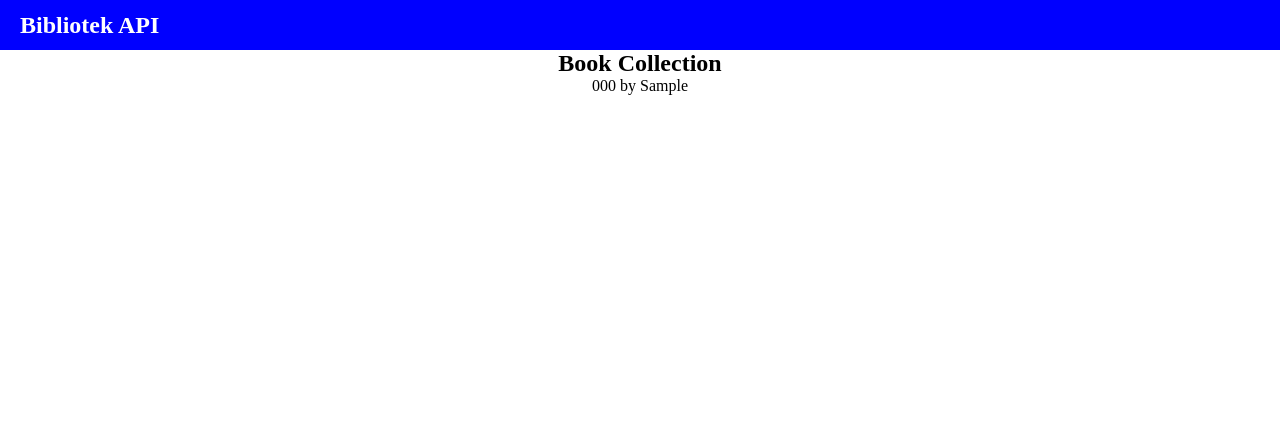
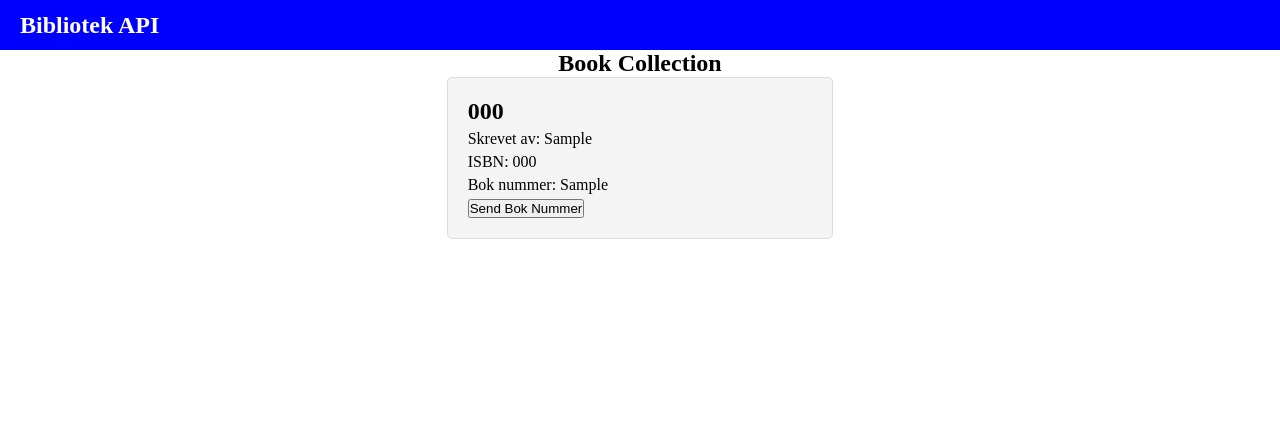
Before and after one commit to albertwojcicki/eksamen2INF, a Flask app: template client/templates/index.html in a window 1280 px wide. Shown: the top 438 px of the page. Run offline with Flask 3, Linux system fonts and the light colour scheme; the template is opened without the code that fills it: most values are stand-ins (such as "Sample title", 1, 10 or a date in 2020).

Commit message:
stylet litt og implementerte funksjonen til å velge bøker, og vise de i bok.html

```diff
--- a/client/app.py
+++ b/client/app.py
@@ -12,7 +12,11 @@ def index():
     print(data)
     return render_template("index.html", data = data)
 
-
+@app.route("/bok/<int:bok_nummer>", methods = ["POST"])
+def bok(bok_nummer):
+    response = requests.get(f"http://127.0.0.1:5020/bok/{bok_nummer}").json()
+    print(response)
+    return render_template("bok.html", data = response)
 
 if __name__ == "__main__":
     app.run(debug=True)
--- a/client/static/css/style.css
+++ b/client/static/css/style.css
@@ -21,8 +21,36 @@ article {
 }
 
 #book-list {
+    width: 100%;
+    display: flex;
 
 }
+
+#book-list {
+    width: 100%;
+    display: flex;
+    flex-wrap: wrap;
+    gap: 20px;
+    justify-content: center;
+}
+
+.book-item {
+    background-color: #f4f4f4;
+    border: 1px solid #ddd;
+    border-radius: 5px;
+    padding: 20px;
+    width: calc(33.333% - 40px); /* 3 items per row, adjust as needed */
+    box-sizing: border-box;
+}
+
+.book-item h2 {
+    margin-top: 0;
+}
+
+.book-item p {
+    margin: 5px 0;
+}
+
 footer {
     height: 75px;
     display: flex;
--- a/client/templates/index.html
+++ b/client/templates/index.html
@@ -3,7 +3,14 @@
 <h1>Book Collection</h1>
 <div id="book-list">
     {% for book in data %}
-        <div>{{ book.bok_tittel }} by {{ book.bok_forfatter }}</div>
+    <form class="book-item" action="{{ url_for('bok', bok_nummer = book.bok_nummer) }}" method="post">
+        <h2>{{ book.bok_tittel }}</h2>
+        <p>Skrevet av: {{ book.bok_forfatter }}</p>
+        <p>ISBN: {{ book.bok_isbn }}</p>
+        <p>Bok nummer: {{ book.bok_nummer }}</p>
+        <input type="hidden" name="bok_nummer" value="{{ book.bok_nummer }}">
+        <button type="submit">Send Bok Nummer</button>
+    </form>
     {% endfor %}
 </div>
 {% endblock %}
--- a/server/app.py
+++ b/server/app.py
@@ -32,7 +32,18 @@ def index():
 def bok(bok_nummer):
     cur.execute("SELECT * FROM bøker WHERE bok_nummer = ?", (bok_nummer,))
     response = cur.fetchall()
-    return jsonify(response)
+    books = []
+    for row in response:
+        book = {
+            "bok_id": row[0],
+            "bok_tittel": row[1],
+            "bok_forfatter": row[2],
+            "bok_nummer": row[3],
+            "bok_isbn": row[4]
+        }
+        books.append(book)
+    return jsonify(books)
+
 
 @app.route("/filter/<streng>", methods = ["GET"])
 def filter(streng):
```
Also changed, not shown: client/templates/bok.html (added, +10 -0 lines).
